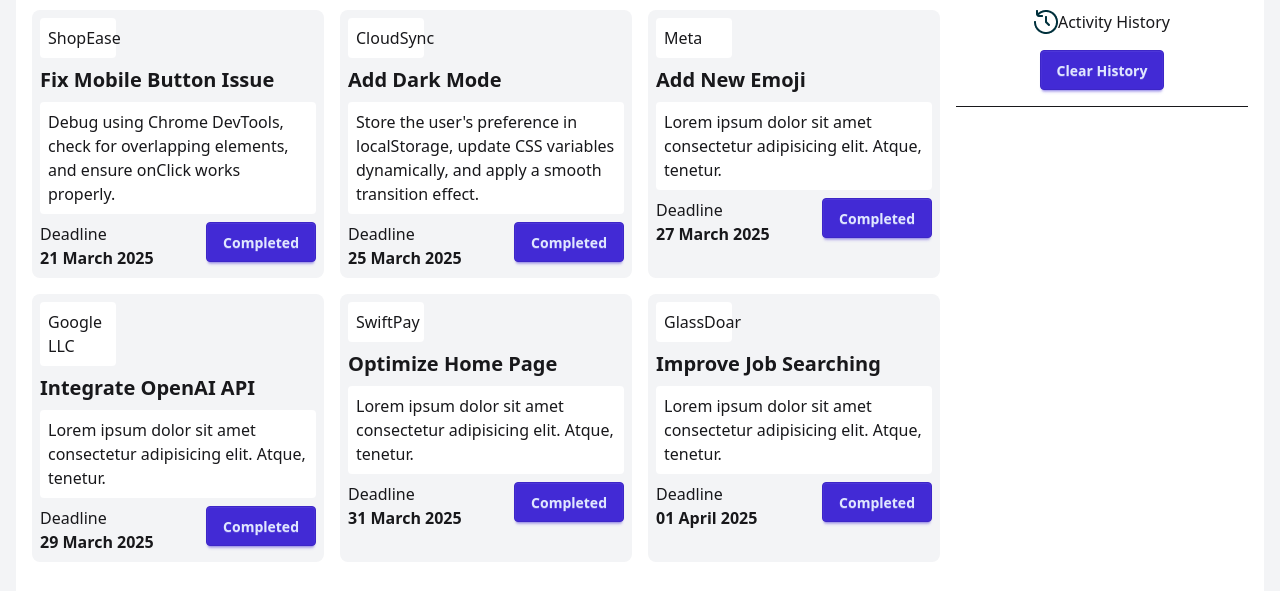
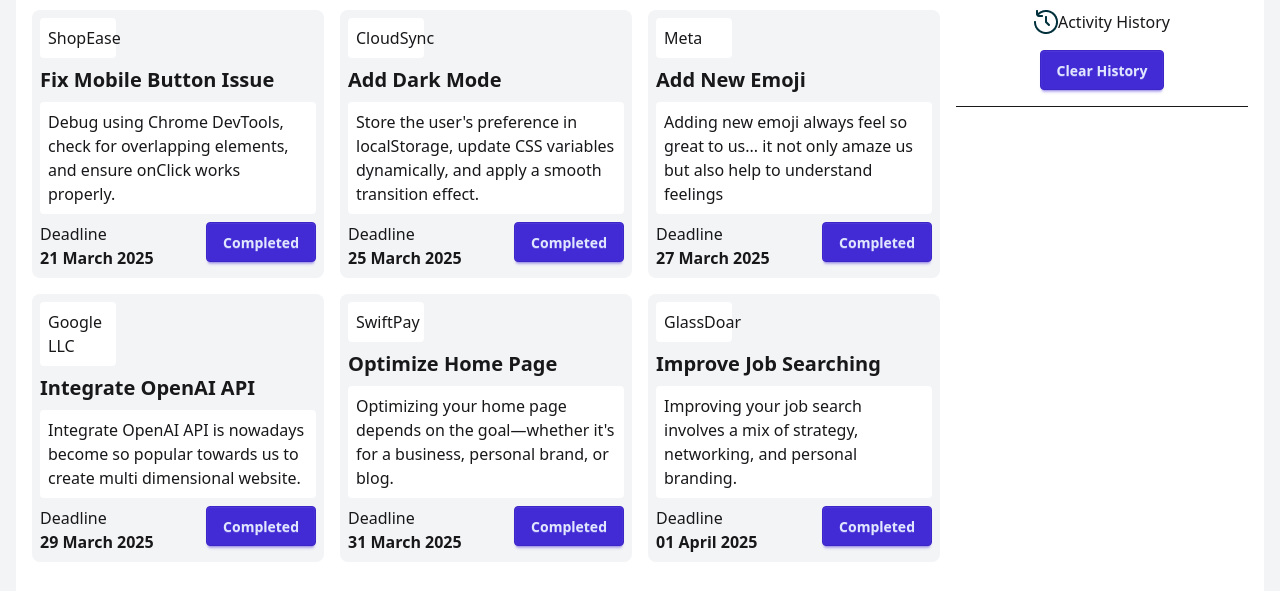
Before and after one commit to MohammadRijuan/Dev_Board, a plain HTML site: page index.html in a window 1280 px wide. Shown: the part 249-840 px from the top of the page. Drawn offline with nearby package versions, Linux system fonts and the light colour scheme.

Commit message:
all done

```diff
--- a/index.html
+++ b/index.html
@@ -99,7 +99,7 @@
                 <div class="bg-gray-100 p-2 rounded-lg space-y-2">
                     <h5 class="bg-white p-2 mr-50 rounded">Meta</h5>
                     <h2 class="font-bold text-xl">Add New Emoji</h2>
-                    <p class="bg-white p-2 rounded">Lorem ipsum dolor sit amet consectetur adipisicing elit. Atque, tenetur.</p>
+                    <p class="bg-white p-2 rounded">Adding new emoji always feel so great to us... it not only amaze us but also help to understand feelings</p>
                     <div class="flex justify-between">
                         <div class="flex-col">
                             <h6>Deadline</h6>
@@ -113,7 +113,7 @@
                 <div class="bg-gray-100 p-2 rounded-lg space-y-2">
                     <h5 class="bg-white p-2 mr-50 rounded">Google LLC</h5>
                     <h2 class="font-bold text-xl">Integrate OpenAI API</h2>
-                    <p class="bg-white p-2 rounded">Lorem ipsum dolor sit amet consectetur adipisicing elit. Atque, tenetur.</p>
+                    <p class="bg-white p-2 rounded">Integrate OpenAI API is nowadays become so popular towards us to create multi dimensional website.</p>
                     <div class="flex justify-between">
                         <div class="flex-col">
                             <h6>Deadline</h6>
@@ -127,7 +127,7 @@
                 <div class="bg-gray-100 p-2 rounded-lg space-y-2">
                     <h5 class="bg-white p-2 mr-50 rounded">SwiftPay</h5>
                     <h2 class="font-bold text-xl">Optimize Home Page</h2>
-                    <p class="bg-white p-2 rounded">Lorem ipsum dolor sit amet consectetur adipisicing elit. Atque, tenetur.</p>
+                    <p class="bg-white p-2 rounded">Optimizing your home page depends on the goal—whether it's for a business, personal brand, or blog.</p>
                     <div class="flex justify-between">
                         <div class="flex-col">
                             <h6>Deadline</h6>
@@ -141,7 +141,7 @@
                 <div class="bg-gray-100 p-2 rounded-lg space-y-2">
                     <h5 class="bg-white p-2 mr-50 rounded">GlassDoar</h5>
                     <h2 class="font-bold text-xl">Improve Job Searching</h2>
-                    <p class="bg-white p-2 rounded">Lorem ipsum dolor sit amet consectetur adipisicing elit. Atque, tenetur.</p>
+                    <p class="bg-white p-2 rounded">Improving your job search involves a mix of strategy, networking, and personal branding.</p>
                     <div class="flex justify-between">
                         <div class="flex-col">
                             <h6>Deadline</h6>
```
